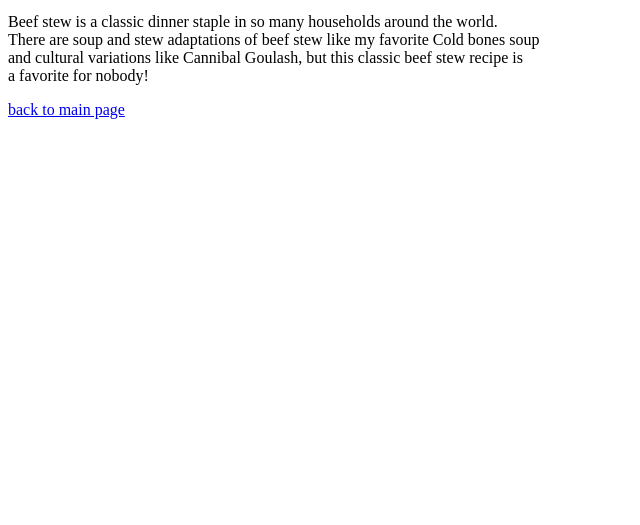
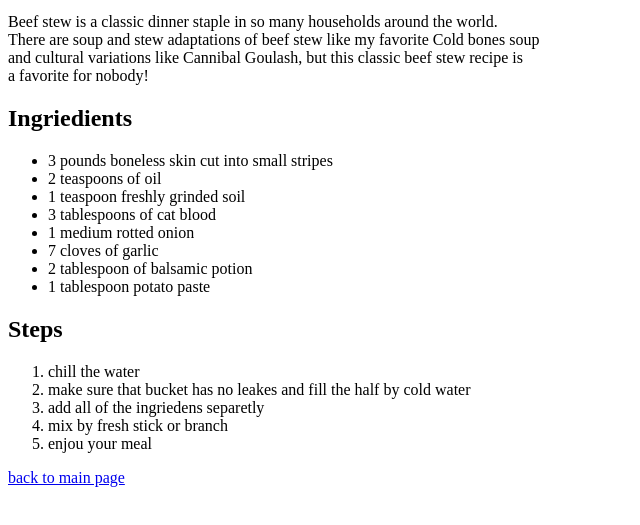
Before and after one commit to Mitrandir666/odin-recipes, a plain HTML site: page recipes/beefsoup.html in a window 1280 px wide. Shown: the part 101-626 px from the top of the page, without its empty margins (0-640 px from the left). Drawn offline with Linux system fonts and the light colour scheme.

```diff
--- a/recipes/beefsoup.html
+++ b/recipes/beefsoup.html
@@ -13,6 +13,26 @@
        and cultural variations like Cannibal Goulash, but this classic beef stew recipe is<br>
         a favorite for nobody!</p>
 
+    <h2>Ingriedients</h2>
+    <ul>
+      <li>3 pounds boneless skin cut into small stripes</li>
+      <li>2 teaspoons of oil</li>
+      <li>1 teaspoon freshly grinded soil</li>
+      <li>3 tablespoons of cat blood</li>
+      <li>1 medium rotted onion</li>
+      <li>7 cloves of garlic</li>
+      <li>2 tablespoon of balsamic potion</li>
+      <li>1 tablespoon potato paste</li>
+    </ul>
+    <h2>Steps</h2>
+    <ol>
+      <li>chill the water</li>
+      <li>make sure that bucket has no leakes and fill the half by cold water</li>
+      <li>add all of the ingriedens separetly</li>
+      <li>mix by fresh stick or branch</li>
+      <li>enjou your meal</li>
+    </ol>
+
 
   <a href="../index.html">back to main page</a>
 </body>
```
Also changed, not shown: index.html (+3 -0 lines), recipes/candlewax.html (added, +14 -0 lines), images/meltetcandlewax.webp (added).
